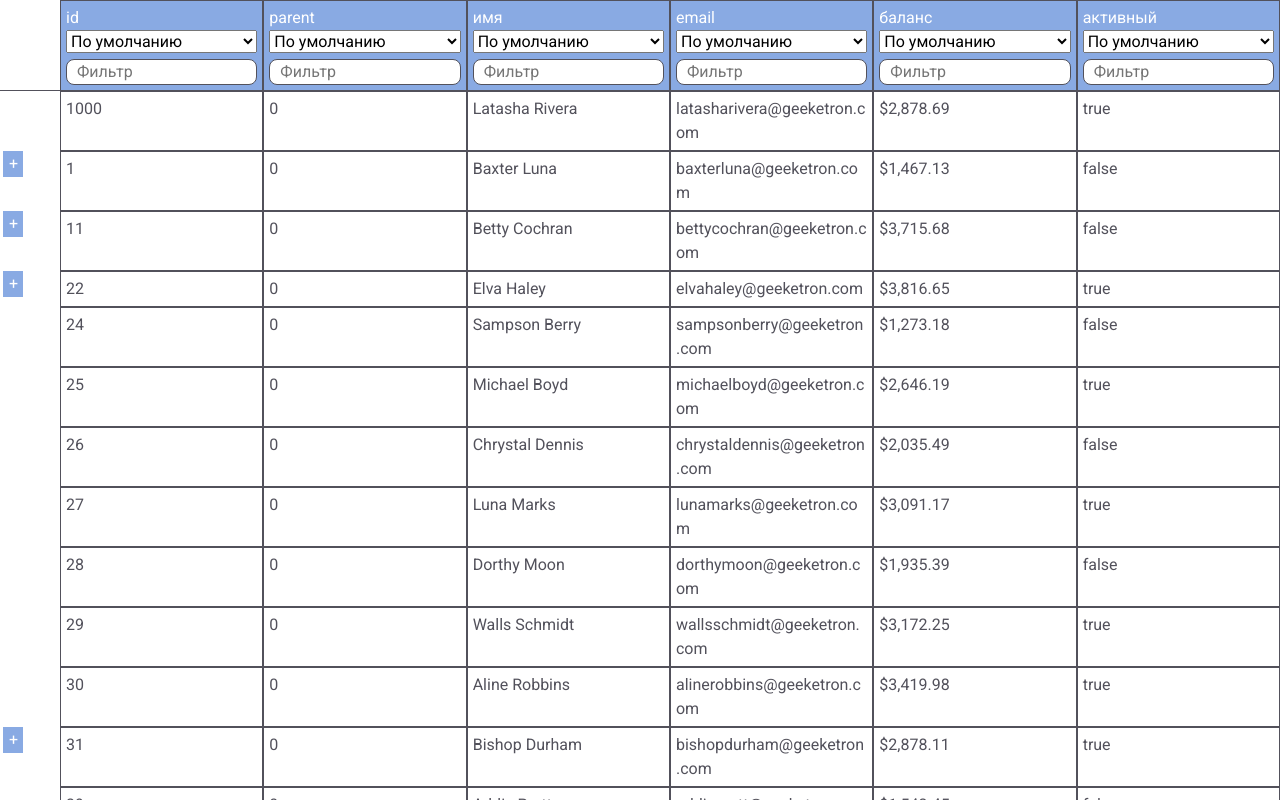
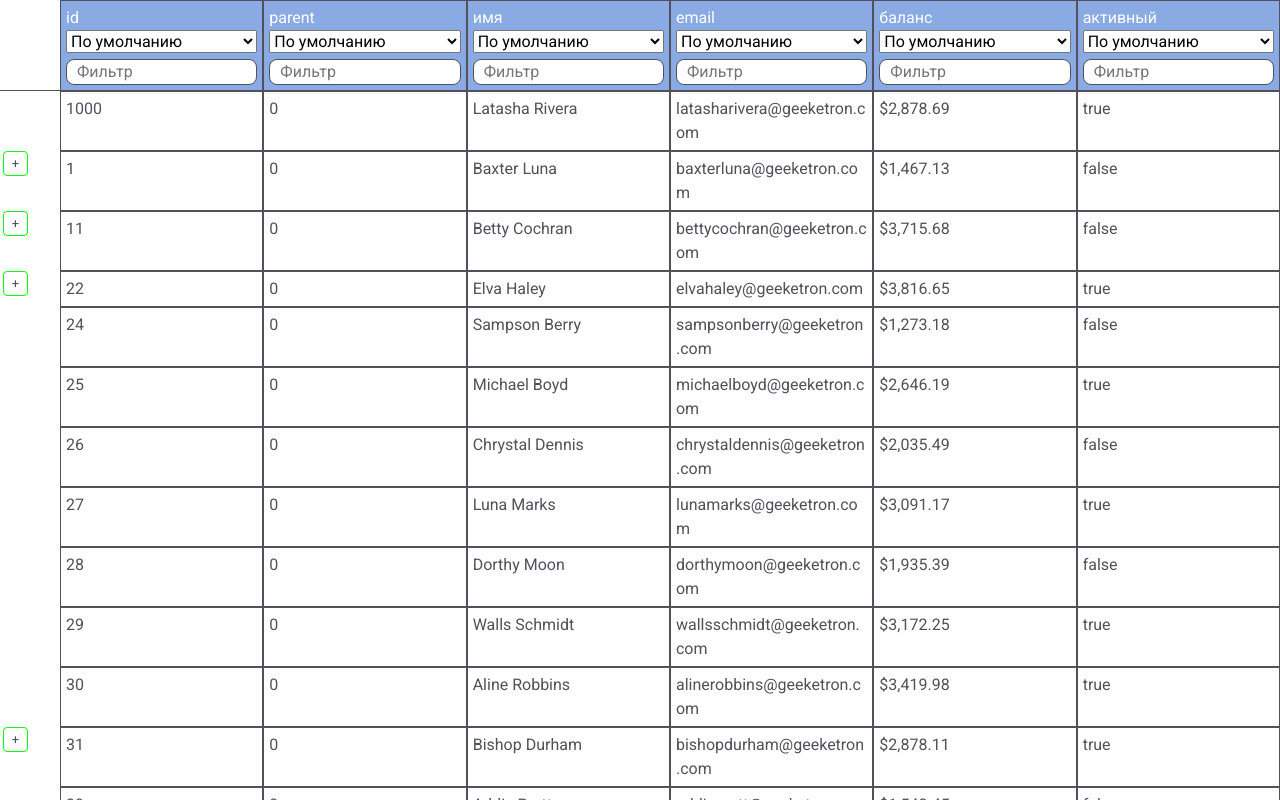
Before and after one commit to NenadoPL1Z/fsd-table-app, a React (Vite) app: page / in a window 1280 px wide. Shown: the top 800 px of the page. Built offline with nearby package versions, Linux system fonts and the light colour scheme.

Commit message:
update: line style

```diff
--- a/src/app/styles/virables/colors.scss
+++ b/src/app/styles/virables/colors.scss
@@ -1,6 +1,9 @@
 :root {
   --bg-color: #ffffff;
   --white-color: #ffffff;
+  --black-color: #000000;
   --primary-color: #89aae3;
   --secondary-color: #52515b;
+  --succes: #00ff00;
+  --error: #f83a3a
 }
--- a/src/feature/main/ui/MainAside/MainAside.module.scss
+++ b/src/feature/main/ui/MainAside/MainAside.module.scss
@@ -1,17 +1,22 @@
 .button {
-  width: 20px;
+  width: 25px;
+  height: 25px;
+  padding: 0;
 
-  background-color: var(--primary-color);
-  color: var(--white-color);
+  font-size: 13px;
 
-  border: 0;
+  background-color: var(--white-color);
+  border-radius: 4px;
+
   cursor: pointer;
+}
 
-  transition: .2s all linear;
+.open {
+  color: var(--secondary-color);
+  border: 1px solid var(--succes);
+}
 
-  @media (hover: hover) {
-    &:hover {
-      background-color: var(--secondary-color);
-    }
-  }
+.close {
+  color: var(--secondary-color);
+  border: 1px solid var(--error);
 }
--- a/src/feature/main/ui/MainAside/MainAside.tsx
+++ b/src/feature/main/ui/MainAside/MainAside.tsx
@@ -10,11 +10,11 @@ const Component = ({ isOpen, handleToggle }: MainAsideProps) => {
   const buttonText = useMemo(() => (isOpen ? "-" : "+"), [isOpen]);
 
   return (
-    <div>
-      <button className={styles.button} onClick={handleToggle}>
-        {buttonText}
-      </button>
-    </div>
+    <button
+      className={`${styles.button} ${!isOpen && styles.open} ${isOpen && styles.close}`}
+      onClick={handleToggle}>
+      {buttonText}
+    </button>
   );
 };
 
--- a/src/feature/main/ui/MainRow/MainRow.module.scss
+++ b/src/feature/main/ui/MainRow/MainRow.module.scss
@@ -13,13 +13,13 @@
 }
 
 .line {
-  width: 100%;
-  height: 100%;
+  width: 5px;
+  height: calc(100% - 2px);
 
-  background-color: var(--secondary-color);
+  background-color: var(--black-color);
 
   position: absolute;
   left: 0;
-  top: 0;
+  top: 2px;
   z-index: var(--z-index-hide);
 }
--- a/src/feature/main/ui/MainRow/useMainRow.ts
+++ b/src/feature/main/ui/MainRow/useMainRow.ts
@@ -16,6 +16,7 @@ export const useMainRow = (props: MainRowProps) => {
   };
 
   const dynamicLine: CSSProperties = {
+    left: `${nested * 10}px`,
     opacity: `0.${3 + nested * 2}`,
   };
 
```
